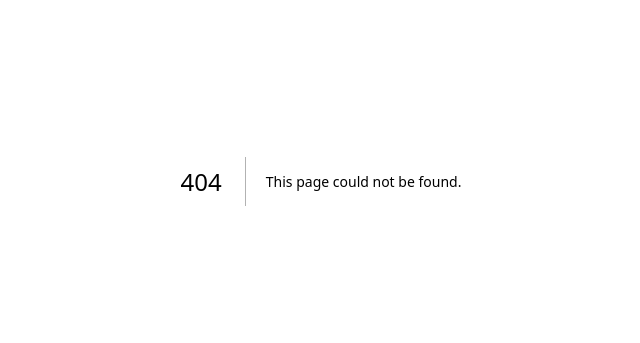
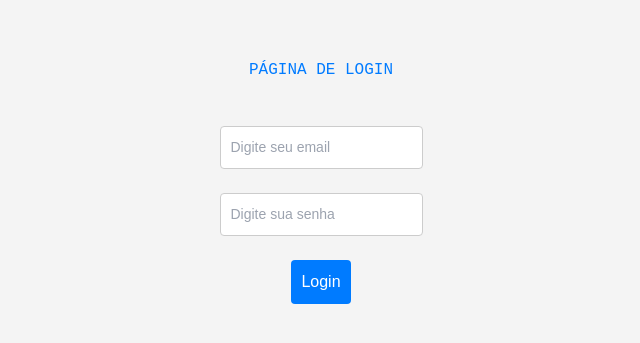
Before and after one commit to mariafer057/AULAEAD, a Next.js app: page /login in a window 1280 px wide. Before the commit this address had no page. Shown: the part 219-562 px from the top of the page, without its empty margins (319-959 px from the left). Built offline with nearby package versions, Linux system fonts and the light colour scheme.

Commit message:
dia-26-09

```diff
--- /dev/null
+++ b/src/app/Componentes/button.tsx
@@ -0,0 +1,10 @@
+
+type ButtonProp = {
+    name: string
+}
+
+const Button: React.FC<ButtonProsps> = ({name} => {
+    return <div><h1>oi</h1></div>
+})
+
+export default Button
--- /dev/null
+++ b/src/app/Componentes/input.tsx
@@ -0,0 +1,12 @@
+const MyInputProp = {
+    valor: string;
+    funcao: () => void
+}
+
+const MyInput: React.FC<MyInputProp> = ({valor, funcao}) => {
+    return(
+        <input value={valor} onChange={funcao}/>
+    )
+}
+
+export default MyInput;
--- /dev/null
+++ b/src/app/login/login.css
@@ -0,0 +1,62 @@
+@import url('https://fonts.googleapis.com/css2?family=Roboto:wght@700&display=swap');
+
+body {
+    font-family: Arial, sans-serif;
+    background-color: #f4f4f4;
+    margin: 0;
+    padding: 0;
+    display: flex;
+    justify-content: center;
+    align-items: center;
+    height: 100vh;
+}
+
+.login-container {
+    background-color: #fff;
+    padding: 20px;
+    border-radius: 8px;
+    box-shadow: 0 2px 10px rgba(0, 0, 0, 0.1);
+    width: 300px;
+}
+
+h1 {
+    text-align: center;
+    margin-bottom: 20px;
+    color: #007bff;
+    font-family: 'Courier New', monospace;
+}
+
+.login-form {
+    display: flex;
+    flex-direction: column;
+}
+
+.form-group {
+    margin-bottom: 15px;
+}
+
+label {
+    margin-bottom: 5px;
+    font-weight: bold;
+}
+
+input {
+    padding: 10px;
+    border: 1px solid #ccc;
+    border-radius: 4px;
+    font-size: 14px;
+}
+
+button {
+    padding: 10px;
+    background-color: #007bff;
+    color: white;
+    border: none;
+    border-radius: 4px;
+    cursor: pointer;
+    font-size: 16px;
+}
+
+button:hover {
+    background-color: #0056b3;
+}
--- a/src/app/login/login.tsx
+++ b/src/app/login/page.tsx
@@ -1,6 +1,8 @@
 'use client';
 import { useState } from 'react';
 import { useRouter } from 'next/navigation';
+
+import './login.css';
 
 export default function Login() {
     const router = useRouter();
@@ -9,7 +11,7 @@ export default function Login() {
     const [errologin, setErrologin] = useState('');
 
     const login = () => {
-        if (email === '@gmail.com' && senha === 'admin') {
+        if (email.endsWith('admin@gmail.com') && senha === 'admin') {
             router.push('/');
         } else {
             setErrologin('Email e/ou senha incorretos :(');
@@ -38,7 +40,7 @@ export default function Login() {
                 <br />
                 <br />
                 <button onClick={login}>Login</button>
-                {errologin && <p>{errologin}</p>}
+                {errologin && <p style={{ color: 'red' }}>{errologin}</p>}
             </center>
         </div>
     );
--- a/src/app/page.tsx
+++ b/src/app/page.tsx
@@ -1,4 +1,3 @@
-import Image from "next/image";
 import Link from "next/link";
 
 export default function Home() {
@@ -6,10 +5,9 @@ export default function Home() {
     <div>
       <center>
         <h1>home</h1>
-      <button>
-        <Link href={"/login/"}></Link>
-        <p>Faça o login aqui!</p>
-      </button>
+        <Link href="/login">
+          <button>Faça o login aqui!</button>
+        </Link>
       </center>
     </div>
   );
--- a/tsconfig.json
+++ b/tsconfig.json
@@ -21,6 +21,6 @@
       "@/*": ["./src/*"]
     }
   },
-  "include": ["next-env.d.ts", "**/*.ts", "**/*.tsx", ".next/types/**/*.ts"],
+  "include": ["next-env.d.ts", "**/*.ts", "**/*.tsx", ".next/types/**/*.ts", "src/app/login/page.tsx", "src/app/layout.tsx"],
   "exclude": ["node_modules"]
 }
```
Also changed, not shown: package.json (+5 -5 lines), 1 other file (tests, documents, lock files or other folders).
